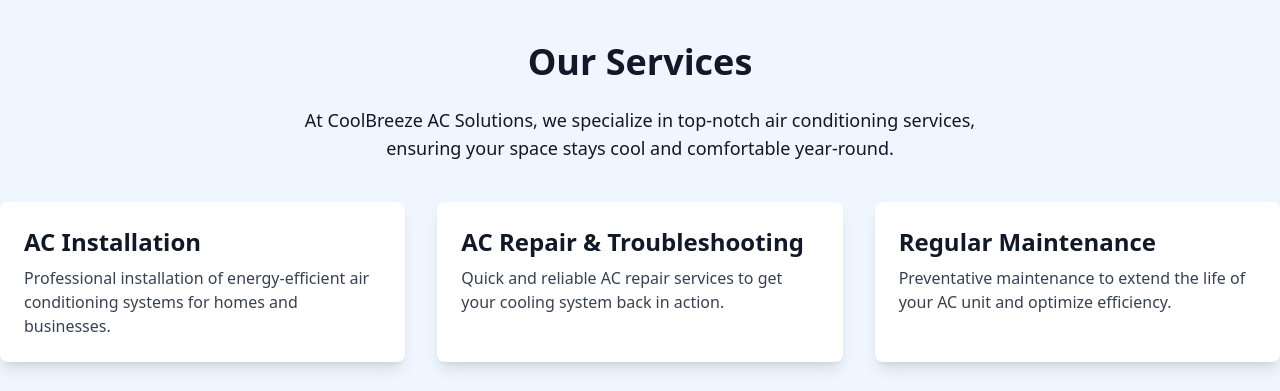
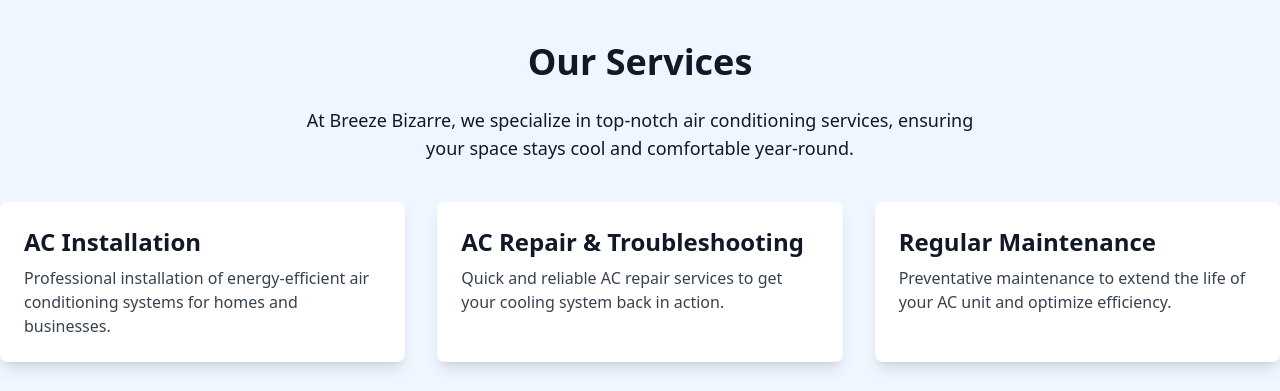
Before and after one commit to JjGuban/BreezeBizarre, a plain HTML site: page services.html in a window 1280 px wide. Shown: the part 406-797 px from the top of the page. Drawn offline with nearby package versions, Linux system fonts and the light colour scheme.

Commit message:
Update services.html

```diff
--- a/services.html
+++ b/services.html
@@ -36,7 +36,7 @@
     <section class="bg-blue-50 text-gray-900 py-16">
         <div class="container mx-auto text-center">
             <h2 class="text-4xl font-bold mb-6">Our Services</h2>
-            <p class="text-lg max-w-2xl mx-auto mb-10">At CoolBreeze AC Solutions, we specialize in top-notch air conditioning services, ensuring your space stays cool and comfortable year-round.</p>
+            <p class="text-lg max-w-2xl mx-auto mb-10">At Breeze Bizarre, we specialize in top-notch air conditioning services, ensuring your space stays cool and comfortable year-round.</p>
         </div>
 
         <div class="container mx-auto grid md:grid-cols-2 lg:grid-cols-3 gap-8">
```
